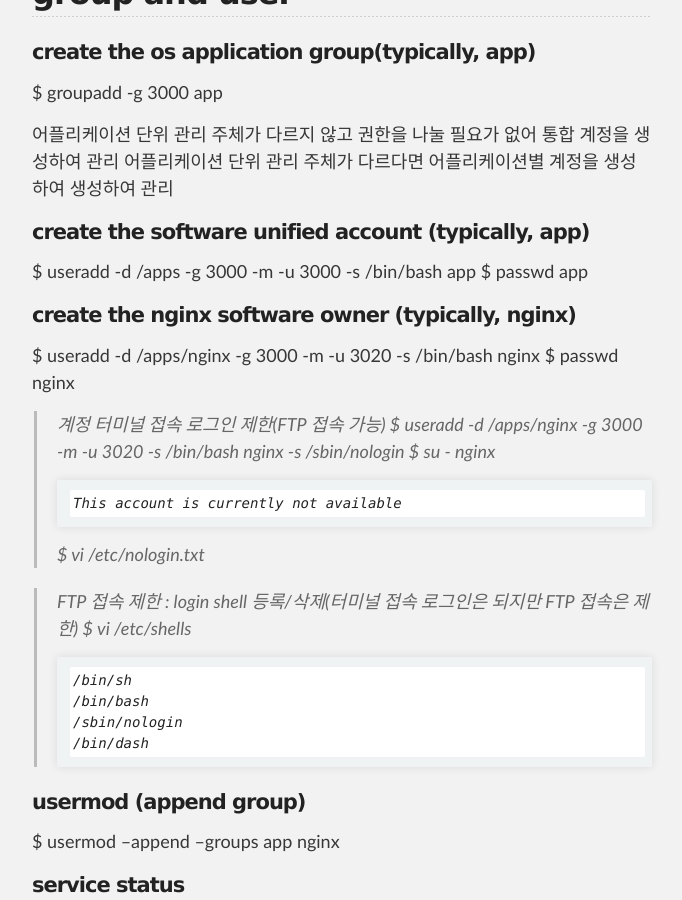
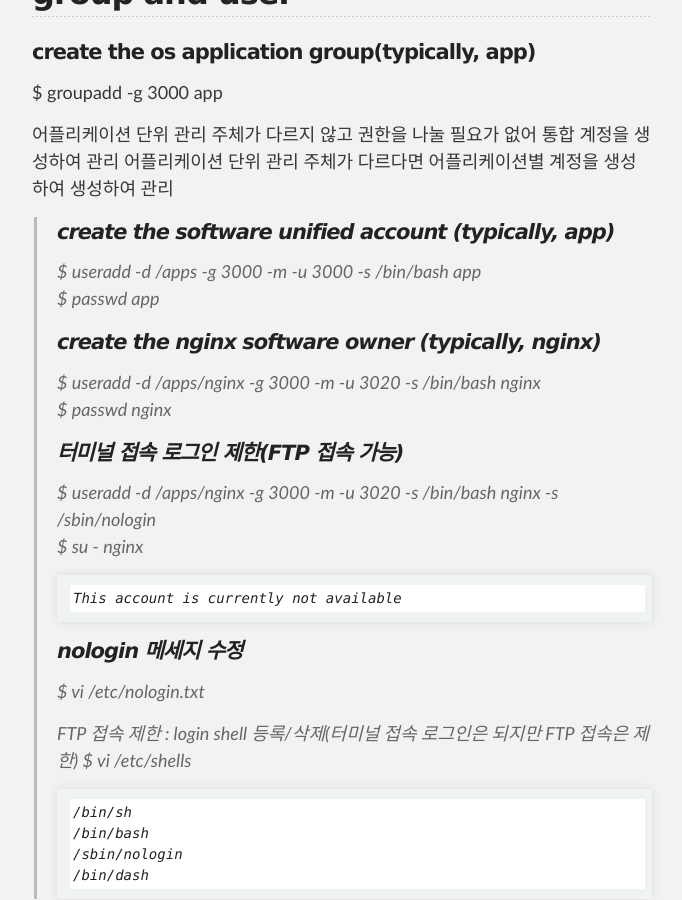
Before and after one commit to unlimited9/unlimited9.github.com, a Jekyll site: the page built from reference.notes/TA/system/create.account.n.group.md, in a window 1280 px wide and 900 px high, scrolled down 495 px. Shown: the whole window, without its empty margins (298-980 px from the left). Built offline with Jekyll 4.4.1, drawn with Linux system fonts in a browser that asks for light colours; our own code applies the rules of GitHub Pages for plain Markdown files.

Commit message:
Update create.account.n.group.md

````diff
--- a/reference.notes/TA/system/create.account.n.group.md
+++ b/reference.notes/TA/system/create.account.n.group.md
@@ -10,30 +10,32 @@ $ groupadd -g 3000 app
 
 어플리케이션 단위 관리 주체가 다르지 않고 권한을 나눌 필요가 없어 통합 계정을 생성하여 관리 어플리케이션 단위 관리 주체가 다르다면 어플리케이션별 계정을 생성하여 생성하여 관리
 
-#### create the software unified account (typically, app)
-$ useradd -d /apps -g 3000 -m -u 3000 -s /bin/bash app
-$ passwd app
-
-#### create the nginx software owner (typically, nginx)
-$ useradd -d /apps/nginx -g 3000 -m -u 3020 -s /bin/bash nginx
-$ passwd nginx
-
-> 계정 터미널 접속 로그인 제한(FTP 접속 가능)
-$ useradd -d /apps/nginx -g 3000 -m -u 3020 -s /bin/bash nginx -s /sbin/nologin
-$ su - nginx
-```
-This account is currently not available
-```
-$ vi /etc/nologin.txt
-
+>#### create the software unified account (typically, app)
+>$ useradd -d /apps -g 3000 -m -u 3000 -s /bin/bash app
+>$ passwd app
+>
+>#### create the nginx software owner (typically, nginx)
+>$ useradd -d /apps/nginx -g 3000 -m -u 3020 -s /bin/bash nginx
+>$ passwd nginx
+>
+>#### 터미널 접속 로그인 제한(FTP 접속 가능)
+>$ useradd -d /apps/nginx -g 3000 -m -u 3020 -s /bin/bash nginx -s /sbin/nologin
+>$ su - nginx
+>```
+>This account is currently not available
+>```
+>
+>#### nologin 메세지 수정
+>$ vi /etc/nologin.txt
+>
 > FTP 접속 제한 : login shell 등록/삭제(터미널 접속 로그인은 되지만 FTP 접속은 제한)
-$ vi /etc/shells
-```
-/bin/sh
-/bin/bash
-/sbin/nologin
-/bin/dash
-```
+>$ vi /etc/shells
+>```
+>/bin/sh
+>/bin/bash
+>/sbin/nologin
+>/bin/dash
+>```
 
 #### usermod (append group)
 $ usermod --append --groups app nginx
````
